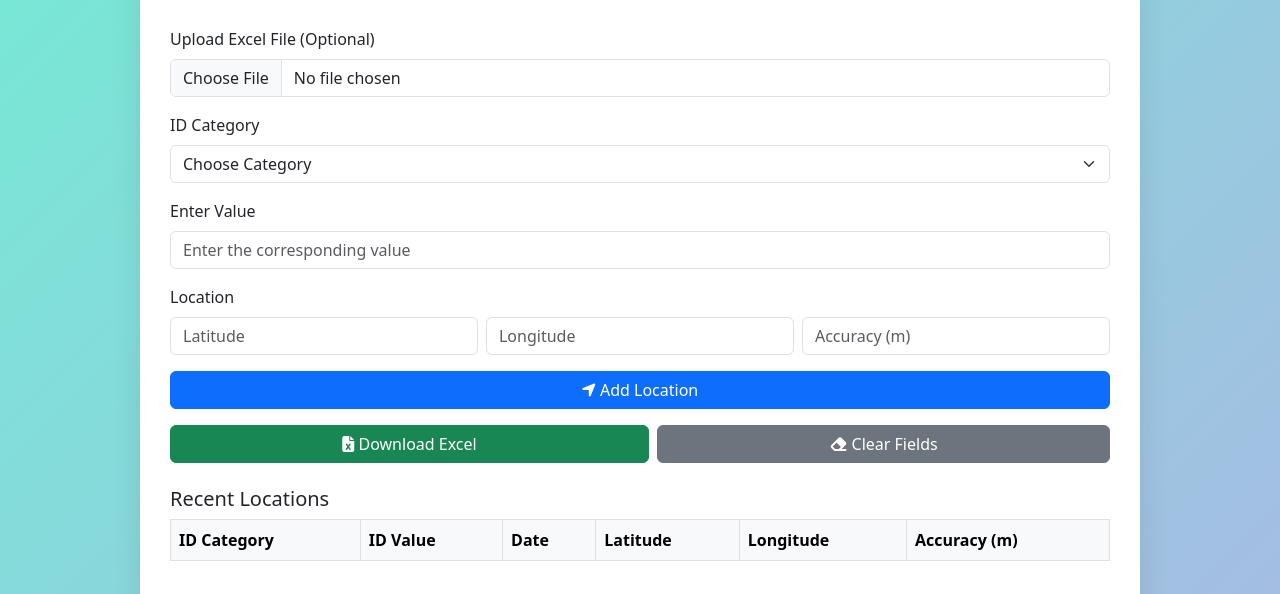
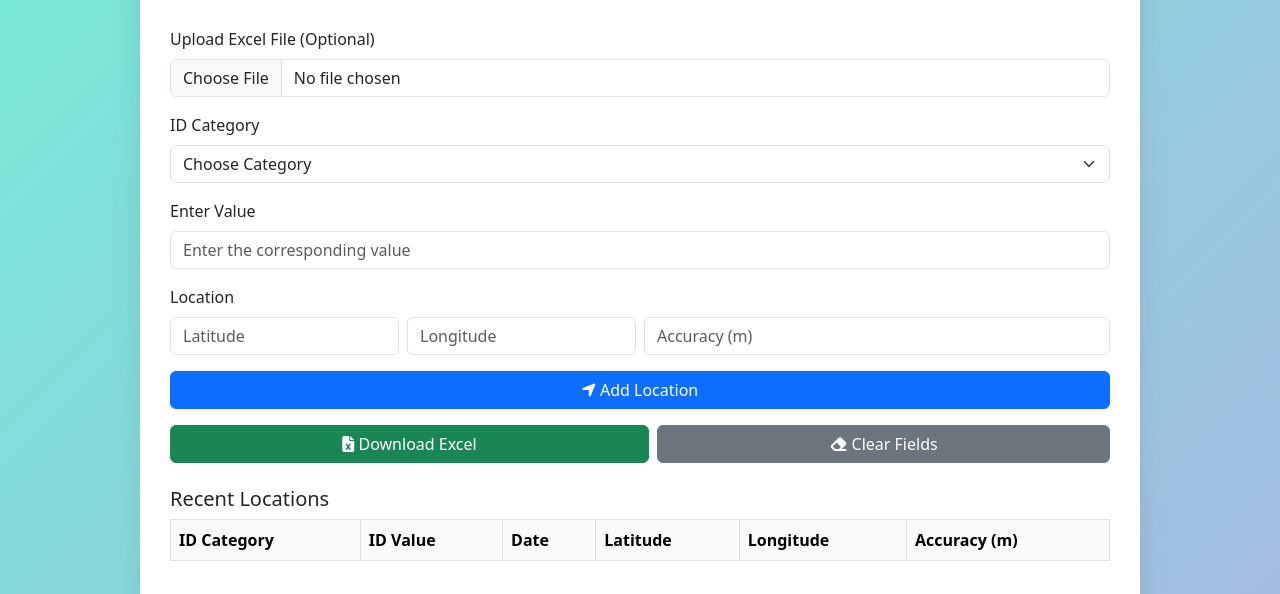
Before and after one commit to chivodigital/Coordinates_trackerv2, a plain HTML site: page index.html in a window 1280 px wide. Shown: the part 186-780 px from the top of the page. Drawn offline with nearby package versions, Linux system fonts and the light colour scheme; a small style sheet from the web is missing.

Commit message:
Update index.html
Map issue

```diff
--- a/index.html
+++ b/index.html
@@ -124,13 +124,13 @@
         <div class="mb-3">
           <label class="form-label">Location</label>
           <div class="row g-2">
-            <div class="col-4">
+            <div class="col-3">
               <input type="text" class="form-control" id="latitude" placeholder="Latitude" readonly>
             </div>
-            <div class="col-4">
+            <div class="col-3">
               <input type="text" class="form-control" id="longitude" placeholder="Longitude" readonly>
             </div>
-            <div class="col-4">
+            <div class="col-6">
               <input type="text" class="form-control" id="accuracy" placeholder="Accuracy (m)" readonly>
             </div>
           </div>
@@ -227,7 +227,6 @@
         });
         tableBody.appendChild(tr);
       }
-      // Save only the workbookData array (including header) to localStorage
       localStorage.setItem('locationsData', JSON.stringify(workbookData));
     }
 
@@ -242,7 +241,7 @@
     // Initialize Leaflet map to display the captured location
     let map, marker;
     function initMap(lat, lng) {
-      // Ensure numeric values
+      // Convert lat/lng to numbers
       lat = parseFloat(lat);
       lng = parseFloat(lng);
       if(!map) {
@@ -257,6 +256,8 @@
         marker = L.marker([lat, lng]).addTo(map);
       }
       map.setView([lat, lng], 15);
+      // Invalidate map size in case container was hidden
+      setTimeout(() => { if(map) map.invalidateSize(); }, 200);
     }
 
     // Handle Excel file upload if provided by the user
@@ -303,7 +304,7 @@
         const currentDate = new Date().toLocaleString();
         const newRow = [idCategory, idValue, currentDate, latitude, longitude, accuracy];
 
-        // Check if the last row is identical to the new row to avoid duplicates
+        // Check if the last row is identical to avoid duplicates
         if(workbookData.length > 1) {
           const lastRow = workbookData[workbookData.length - 1];
           if(JSON.stringify(lastRow) === JSON.stringify(newRow)) {
@@ -316,7 +317,7 @@
         updateLocationsTable();
         showFeedback('Location captured and added to the Excel data!', 'success');
 
-        // Display the map section and update marker
+        // Show the map section and update marker
         document.getElementById('mapSection').style.display = "block";
         initMap(latitude, longitude);
       }, function(error) {
```
